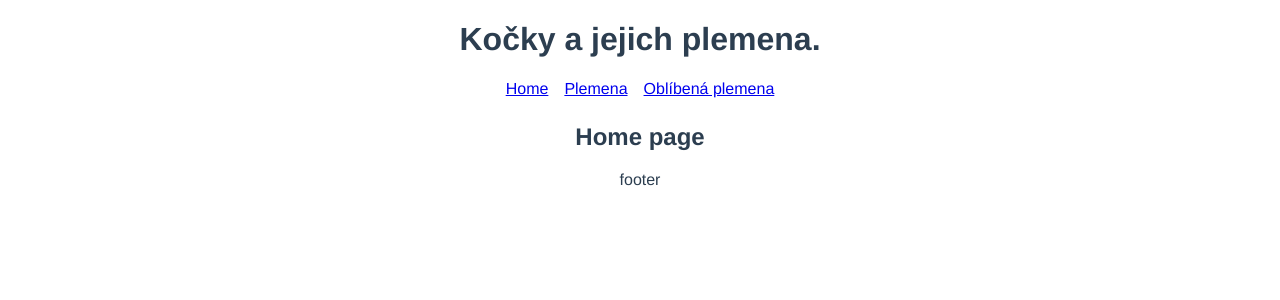
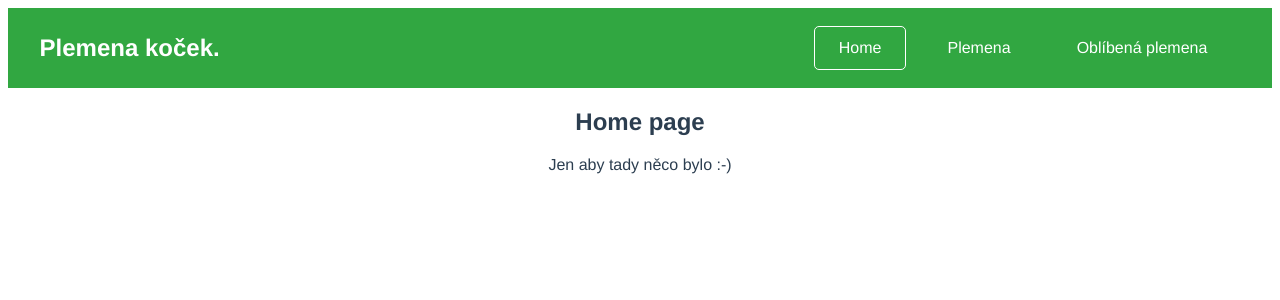
Before and after one commit to vwrnata/kct-exam-vwr-fe, a Vue app: page /#/ in a window 1280 px wide. Shown: the top 300 px of the page. Built offline with nearby package versions, Linux system fonts and the light colour scheme.

Commit message:
Pokus o grafiku

```diff
--- a/src/App.vue
+++ b/src/App.vue
@@ -1,22 +1,22 @@
 <template>
   <the-header></the-header>
-  <router-view/>
-  <the-footer></the-footer>
+  <router-view />
+  <!-- <the-footer></the-footer> -->
 </template>
 
 <script>
-import TheHeader from './components/layout/TheHeader.vue';
-import TheFooter from './components/layout/TheFooter.vue';
+import TheHeader from "./components/layout/TheHeader.vue";
+// import TheFooter from './components/layout/TheFooter.vue';
 
 export default {
   components: {
     TheHeader,
-    TheFooter
-  }
-}
+    // TheFooter
+  },
+};
 </script>
 
-<style lang="scss">
+<style>
 #app {
   font-family: Avenir, Helvetica, Arial, sans-serif;
   -webkit-font-smoothing: antialiased;
@@ -27,14 +27,9 @@ export default {
 
 #nav {
   padding: 30px;
-
-  a {
-    font-weight: bold;
-    color: #2c3e50;
-
-    &.router-link-exact-active {
-      color: #42b983;
-    }
-  }
+}
+#nav a {
+  font-weight: bold;
+  color: #2c3e50;
 }
 </style>
--- a/src/components/breeds/BreedItem.vue
+++ b/src/components/breeds/BreedItem.vue
@@ -26,3 +26,24 @@ export default {
   }
 };
 </script>
+<style scoped>
+#breeds td {
+  border: 1px solid #ddd;
+}
+
+#breeds a{
+  text-decoration: none;
+  color: black;
+  padding: 0.75rem 1.5rem;
+}
+
+#breeds a:active,
+#breeds a:visited{
+  color: black;
+}
+
+#breeds a:hover{
+  text-decoration: underline;
+  color: black;
+}
+</style>
--- a/src/components/favorites/FavoriteItem.vue
+++ b/src/components/favorites/FavoriteItem.vue
@@ -26,3 +26,24 @@ export default {
   }
 };
 </script>
+<style scoped>
+#favorites td {
+  border: 1px solid #ddd;
+}
+
+#favorites a{
+  text-decoration: none;
+  color: black;
+  padding: 0.75rem 1.5rem;
+}
+
+#favorites a:active,
+#favorites a:visited{
+  color: black;
+}
+
+#favorites a:hover{
+  text-decoration: underline;
+  color: black;
+}
+</style>
--- a/src/components/layout/TheHeader.vue
+++ b/src/components/layout/TheHeader.vue
@@ -1,16 +1,57 @@
 <template>
-    <h1>Kočky a jejich plemena.</h1>
-    <ul>
+  <header>
+    <nav>
+      <h1>Plemena koček.</h1>
+      <ul>
         <li><router-link to="/">Home</router-link></li>
         <li><router-link to="/breeds">Plemena</router-link></li>
         <li><router-link to="/favorites">Oblíbená plemena</router-link></li>
-    </ul>
+      </ul>
+    </nav>
+  </header>
 </template>
 
 <style scoped>
-ul {
+header {
+  width: 100%;
+  height: 5rem;
+  background-color: #31a741;
+  display: flex;
+  justify-content: center;
+  align-items: center;
+}
+
+header a {
+  text-decoration: none;
+  color: white;
+  display: inline-block;
+  padding: 0.75rem 1.5rem;
+  border: 1px solid transparent;
+}
+
+a:active,
+a:hover,
+a.router-link-active {
+  border: 1px solid white;
+  border-radius: 5px;
+}
+
+h1 {
+  color: white;
+  margin: 0;
+}
+
+header nav {
+  width: 95%;
+  margin: auto;
+  display: flex;
+  justify-content: space-between;
+  align-items: center;
+}
+
+header ul {
   list-style: none;
-  margin: 0 0 25px 0;
+  margin: 0;
   padding: 0;
   display: flex;
   justify-content: center;
--- a/src/components/ui/BaseButton.vue
+++ b/src/components/ui/BaseButton.vue
@@ -10,5 +10,22 @@ export default {
 </script>
 
 <style scoped>
+button {
+  text-decoration: none;
+  padding: 0.25rem 0.75rem;
+  font: inherit;
+  background-color: #31a741;
+  border: 1px solid #31a741;
+  color: white;
+  cursor: pointer;
+  border-radius: 5px;
+  margin-right: 0.5rem;
+  display: inline-block;
+}
 
+button:hover,
+button:active {
+  background-color: #000;
+  border-color: #000;
+}
 </style>
--- a/src/pages/Home.vue
+++ b/src/pages/Home.vue
@@ -1,6 +1,6 @@
 <template>
   <section>
       <h2>Home page</h2>
-      <p></p>
+      <p>Jen aby tady něco bylo :-)</p>
   </section>
 </template>
--- a/src/pages/breeds/BreedsList.vue
+++ b/src/pages/breeds/BreedsList.vue
@@ -1,6 +1,15 @@
 <template>
   <div>
-    <table>
+    <table id="breeds">
+      <thead>
+        <tr>
+          <th>ID plemena</th>
+          <th>Název plemena</th>
+          <th>Země původu</th>
+          <th>Obrázek</th>
+          <th>&nbsp;</th>
+        </tr>
+      </thead>
       <tbody v-if="hasBreeds">
         <breed-item
           v-for="breed in breeds"
@@ -13,7 +22,7 @@
         ></breed-item>
       </tbody>
       <tr v-else>
-        Žádná plemena nebyla nalezena!
+        <td colspan="5">Žádná plemena nebyla nalezena!</td>
       </tr>
     </table>
   </div>
@@ -54,4 +63,28 @@ export default {
   },
 };
 </script>
-<style scoped></style>
+<style scoped>
+#breeds {
+  margin-top: 15px;
+  border-collapse: collapse;
+  width: 100%;
+}
+#breeds th {
+  border: 1px solid #ddd;
+}
+
+#breeds tr:nth-child(even){
+  background-color: #f2f2f2;
+}
+#breeds tr:hover {
+  background-color: #ddd;
+}
+
+#breeds th {
+  padding: 8px;
+  background-color: #31a741;
+  color: white;
+}
+
+
+</style>
--- a/src/pages/favorites/FavoritesList.vue
+++ b/src/pages/favorites/FavoritesList.vue
@@ -1,6 +1,15 @@
 <template>
   <div>
-    <table>
+    <table id="favorites">
+      <thead>
+        <tr>
+          <th>ID plemena</th>
+          <th>Název plemena</th>
+          <th>Země původu</th>
+          <th>Obrázek</th>
+          <th>&nbsp;</th>
+        </tr>
+      </thead>
       <tbody v-if="hasFavorites">
         <favorite-item
           v-for="favorite in favorites"
@@ -13,7 +22,7 @@
         ></favorite-item>
       </tbody>
       <tr v-else>
-        Žádné oblíbené plemeno nebylo nalezeno!
+        <td colspan="5">Žádné oblíbené plemeno nebylo nalezeno!</td>
       </tr>
     </table>
   </div>
@@ -56,4 +65,28 @@ export default {
   },
 };
 </script>
-<style scoped></style>
+<style scoped>
+#favorites {
+  margin-top: 15px;
+  border-collapse: collapse;
+  width: 100%;
+}
+#favorites th {
+  border: 1px solid #ddd;
+}
+
+#favorites tr:nth-child(even){
+  background-color: #f2f2f2;
+}
+#favorites tr:hover {
+  background-color: #ddd;
+}
+
+#favorites th {
+  padding: 8px;
+  background-color: #31a741;
+  color: white;
+}
+
+
+</style>
```
